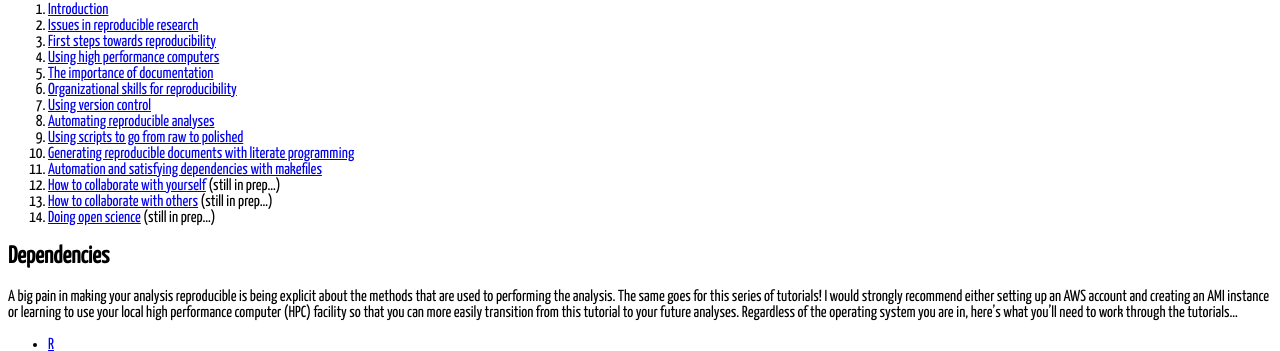
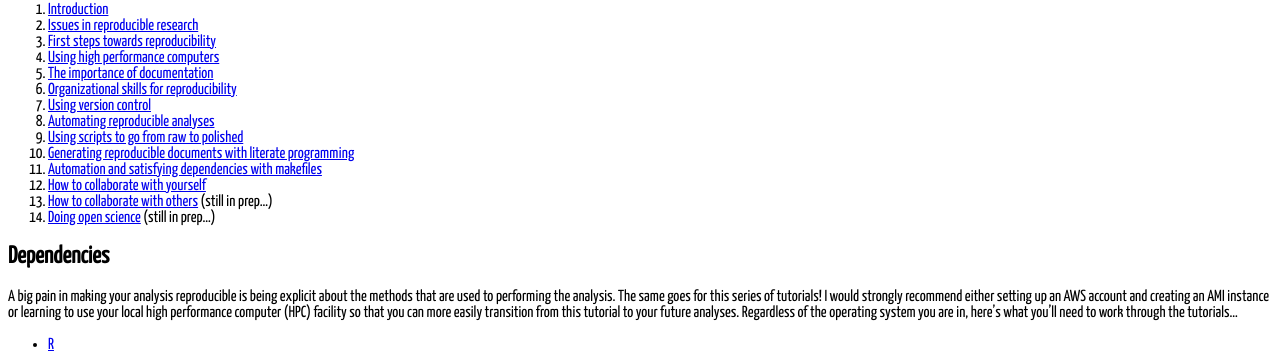
Before and after one commit to riffomonas/reproducible_research, a Jekyll site: the page built from index.md, in a window 1280 px wide. Shown: the part 393-744 px from the top of the page. Built offline with Jekyll 4.4.1, drawn with Linux system fonts in a browser that asks for light colours.

```diff
--- a/index.md
+++ b/index.md
@@ -34,7 +34,7 @@ This paper by Noble lays out the rough ground work for the practical aspects of
 1. [Using scripts to go from raw to polished](programmatic_analyses)
 1. [Generating reproducible documents with literate programming](literate_programming)
 1. [Automation and satisfying dependencies with makefiles](make)
-1. [How to collaborate with yourself](collaboration_with_yourself) (still in prep...)
+1. [How to collaborate with yourself](collaboration_with_yourself)
 1. [How to collaborate with others](collaboration_with_others) (still in prep...)
 1. [Doing open science](open_science) (still in prep...)
 
```
